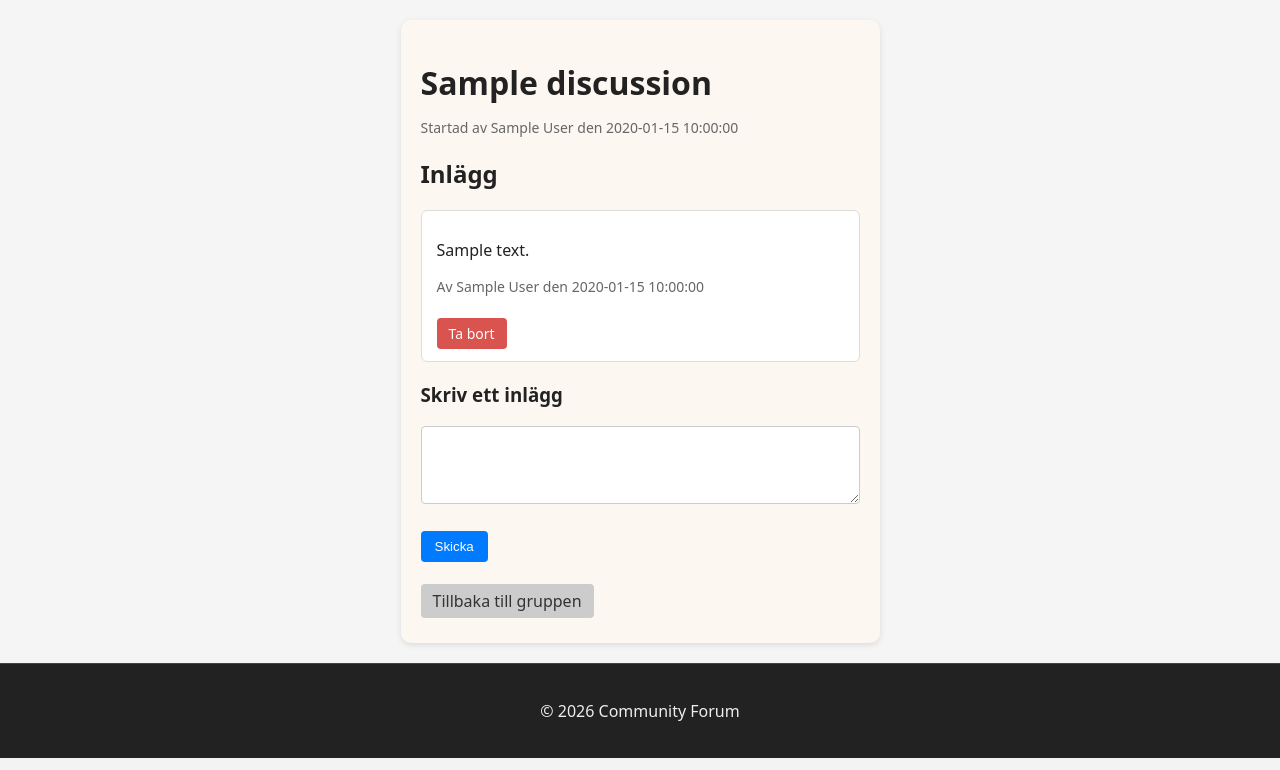
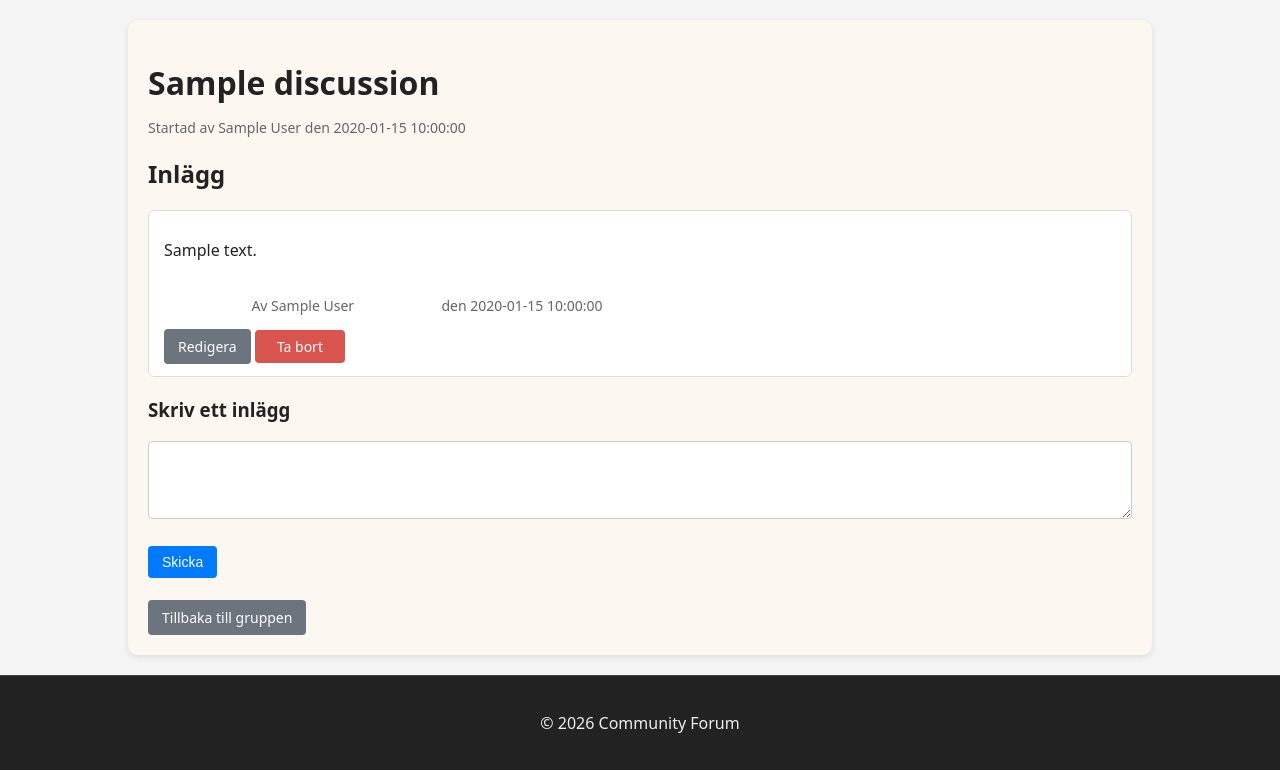
Before and after one commit to anassFahsi/community-forum, a PHP site: page /community-forum/discussion.php?id=1 in a window 1280 px wide. Shown: the part 42-812 px from the top of the page. Run offline with PHP 8.4, Linux system fonts and the light colour scheme; the visitor is signed in with stand-in values (Sample User, id 1); tables that the repository leaves empty or names only in its code hold one stand-in row (values such as "Sample post").

Commit message:
add edit post functionality

```diff
--- a/actions/join_group.php
+++ b/actions/join_group.php
@@ -37,7 +37,7 @@ $stmt->execute([$user_id, $group_id]);
 $existing_member = $stmt->fetch(PDO::FETCH_ASSOC);
 
 if ($existing_member) {
-    header("Location: group.php?id=" . $group_id);
+    header("Location: ../public/group.php?id=" . $group_id);
     exit;
 }
 
@@ -52,7 +52,7 @@ $existing_request = $stmt->fetch(PDO::FETCH_ASSOC);
 
 if ($existing_request) {
     echo "<p>Du har redan en ansökan med status: " . htmlspecialchars($existing_request['status']) . "</p>";
-    echo '<a href="group.php?id=' . $group_id . '">Tillbaka</a>';
+    echo '<a href="../public/group.php?id=' . $group_id . '">Tillbaka</a>';
     exit;
 }
 
@@ -64,5 +64,5 @@ $stmt = $pdo->prepare("
 $stmt->execute([$user_id, $group_id]);
 
 echo "<p>Din ansökan har skickats!</p>";
-echo '<a href="group.php?id=' . $group_id . '">Tillbaka</a>';
+echo '<a href="../public/group.php?id=' . $group_id . '">Tillbaka</a>';
 exit;
--- a/actions/use_invite.php
+++ b/actions/use_invite.php
@@ -40,7 +40,7 @@ if (strtotime($invite['expires_at']) < time()) {
 /* Must be logged in */
 if (!isset($_SESSION['user_id'])) {
     echo "<p>Du måste logga in för att använda inbjudningslänken.</p>";
-    echo "<a href='login.php'>Logga in</a>";
+    echo "<a href='../public/login.php'>Logga in</a>";
     exit;
 }
 
--- a/assets/styles/forms.css
+++ b/assets/styles/forms.css
@@ -1,4 +1,4 @@
-.form {
+/*.form {
   max-width: 500px;
   margin: 20px 0;
 }
@@ -24,11 +24,11 @@ input[type="text"] {
   border: 1px solid #ccc;
 }
 
-/* Knappar */
+
 
 .btn {
   display: inline-block;
-  padding: 8px 14px;
+  padding: 6px 12px;
   border-radius: 4px;
   text-decoration: none;
   border: none;
@@ -99,7 +99,7 @@ input[type="text"] {
     justify-content: space-between;
 }
 
-.btn-secondary {
+.modal-btn-secondary {
     background-color: #ccc;
     padding: 6px 12px;
     border-radius: 4px;
@@ -107,6 +107,123 @@ input[type="text"] {
     color: #333;
 }
 
-.btn-secondary:hover {
+.modal-btn-secondary:hover {
     background-color: #bbb;
 }
+
+/* Formulär */
+.form {
+  max-width: 500px;
+  margin: 20px 0;
+}
+
+.form-group {
+  margin-bottom: 15px;
+}
+
+.form-label {
+  display: block;
+  margin-bottom: 5px;
+  font-weight: 500;
+}
+
+.form-input,
+textarea,
+input[type="email"],
+input[type="password"],
+input[type="text"] {
+  width: 100%;
+  padding: 8px 10px;
+  border-radius: 4px;
+  border: 1px solid #ccc;
+}
+
+/* ============================
+   GEMENSAM KNAPPDESIGN
+   ============================ */
+
+.btn,
+.btn-primary,
+.btn-secondary,
+.btn-danger,
+.modal-btn-secondary {
+  display: inline-block;
+  padding: 8px 14px;       /* samma padding för alla */
+  font-size: 14px;         /* samma textstorlek */
+  border-radius: 4px;
+  text-decoration: none;
+  cursor: pointer;
+  font-weight: 500;
+  border: none;
+  text-align: center;      /* centrerad text */
+}
+
+/* Färger */
+.btn-primary {
+  background: #007bff;
+  color: #fff;
+}
+
+.btn-secondary {
+  background: #6c757d;
+  color: #fff;
+}
+
+.btn-danger {
+  background-color: #d9534f;
+  color: #fff;
+  padding: 7px 22px;
+}
+
+.modal-btn-secondary {
+  background-color: #ccc;
+  color: #333;
+}
+
+/* Hover-effekter */
+.btn-primary:hover,
+.btn-secondary:hover,
+.btn-danger:hover,
+.modal-btn-secondary:hover {
+  opacity: 0.9;
+}
+
+/* ============================
+   MODAL
+   ============================ */
+
+.modal-overlay {
+  position: fixed;
+  top: 0;
+  left: 0;
+  width: 100%;
+  height: 100%;
+  background: rgba(0,0,0,0.6);
+  display: flex;
+  justify-content: center;
+  align-items: center;
+  z-index: 999;
+}
+
+.modal-box {
+  background: #fff;
+  padding: 20px;
+  width: 320px;
+  border-radius: 8px;
+  text-align: center;
+  box-shadow: 0 4px 12px rgba(0,0,0,0.2);
+}
+
+/* Modalens knappar bredvid varandra */
+.modal-actions {
+  margin-top: 20px;
+  display: flex;
+  gap: 10px;               /* snyggt avstånd */
+}
+
+/* Gör knapparna EXAKT lika breda */
+.modal-actions button,
+.modal-actions a {
+  flex: 1;                 /* lika mycket utrymme */
+  text-align: center;
+}
--- a/assets/styles/layout.css
+++ b/assets/styles/layout.css
@@ -27,7 +27,7 @@
 /* Main + footer */
 
  .main-content {
-  max-width: 100vb;
+  width: 80%;
   margin: 20px auto;
   background: #fdf7f2;
   border-radius: 10px;
--- a/assets/styles/pages.css
+++ b/assets/styles/pages.css
@@ -249,3 +249,9 @@
     color: #555;
   }
 }
+
+.post-item p {
+    word-wrap: break-word;
+    overflow-wrap: break-word;
+    white-space: pre-wrap;
+}
--- a/public/discussion.php
+++ b/public/discussion.php
@@ -81,12 +81,19 @@ $posts = $stmt->fetchAll(PDO::FETCH_ASSOC);
         <ul class="post-list">
             <?php foreach ($posts as $p): ?>
                 <li class="post-item">
-                    <p><?php echo nl2br(htmlspecialchars($p['content'])); ?></p>
+                    <p class="post-content"><?php echo nl2br(htmlspecialchars($p['content'])); ?></p>
                     <p class="post-meta">
                         Av <?php echo htmlspecialchars($p['first_name'] . ' ' . $p['last_name']); ?>
                         den <?php echo htmlspecialchars($p['created_at']); ?>
                     </p>
                     <?php if ($p['user_id'] == $user_id || $is_admin): ?>
+                        <?php if ($p['user_id'] == $user_id || $is_admin): ?>
+                    <a href="../public/edit_post.php?id=<?php echo $p    ['id']; ?>&discussion_id=<?php echo $discussion_id; ?>"
+                    class="btn btn-secondary">
+                    Redigera
+                    </a>
+                      <?php endif; ?>
+
                     <a href="#"
                        class="btn btn-danger"
                        onclick="openDeleteModal('../actions/delete_post.php?id=<?php echo $p  ['id']; ?>&discussion_id=<?php echo $discussion_id; ?>');return false">
@@ -118,7 +125,7 @@ $posts = $stmt->fetchAll(PDO::FETCH_ASSOC);
         <p>Är du säker på att du vill ta bort detta inlägg?</p>
 
         <div class="modal-actions">
-            <button id="cancelDelete" class="btn btn-secondary">Avbryt</button>
+            <button id="cancelDelete" class="modal-btn-secondary">Avbryt</button>
             <a id="confirmDelete" href="#" class="btn btn-danger">Ta bort</a>
         </div>
     </div>
--- a/public/group.php
+++ b/public/group.php
@@ -93,7 +93,7 @@ $discussions = $stmt->fetchAll(PDO::FETCH_ASSOC);
                         </p>
                         <a href="#"
                             class="btn btn-danger"
-                            onclick="openDeleteModale('../actions/delete_discussion.php?id=<?php echo $d['id']?>&group_id=<?php echo $group_id;?>');return false">
+                            onclick="openDeleteModal('../actions/delete_discussion.php?id=<?php echo $d['id']?>&group_id=<?php echo $group_id;?>');return false">
                             Ta bort
                         </a>
 
--- a/public/groups.php
+++ b/public/groups.php
@@ -62,7 +62,7 @@ $other_groups=$stmt->fetchAll(PDO::FETCH_ASSOC);
                 <li class="group-item">
                     <h3 class="group-name"><?php echo htmlspecialchars($group['name']); ?></h3>
                     <p class="group-description"><?php echo htmlspecialchars($group['description']); ?></p>
-                    <a href="join_group.php?id=<?php echo $group['id']; ?>" class="btn btn-primary">Gå med i gruppen</a>
+                    <a href="../actions/join_group.php?id=<?php echo $group['id']; ?>" class="btn btn-primary">Gå med i gruppen</a>
                 </li>
             <?php endforeach; ?>
         </ul>
```
Also changed, not shown: public/edit_post.php (added, +74 -0 lines).
